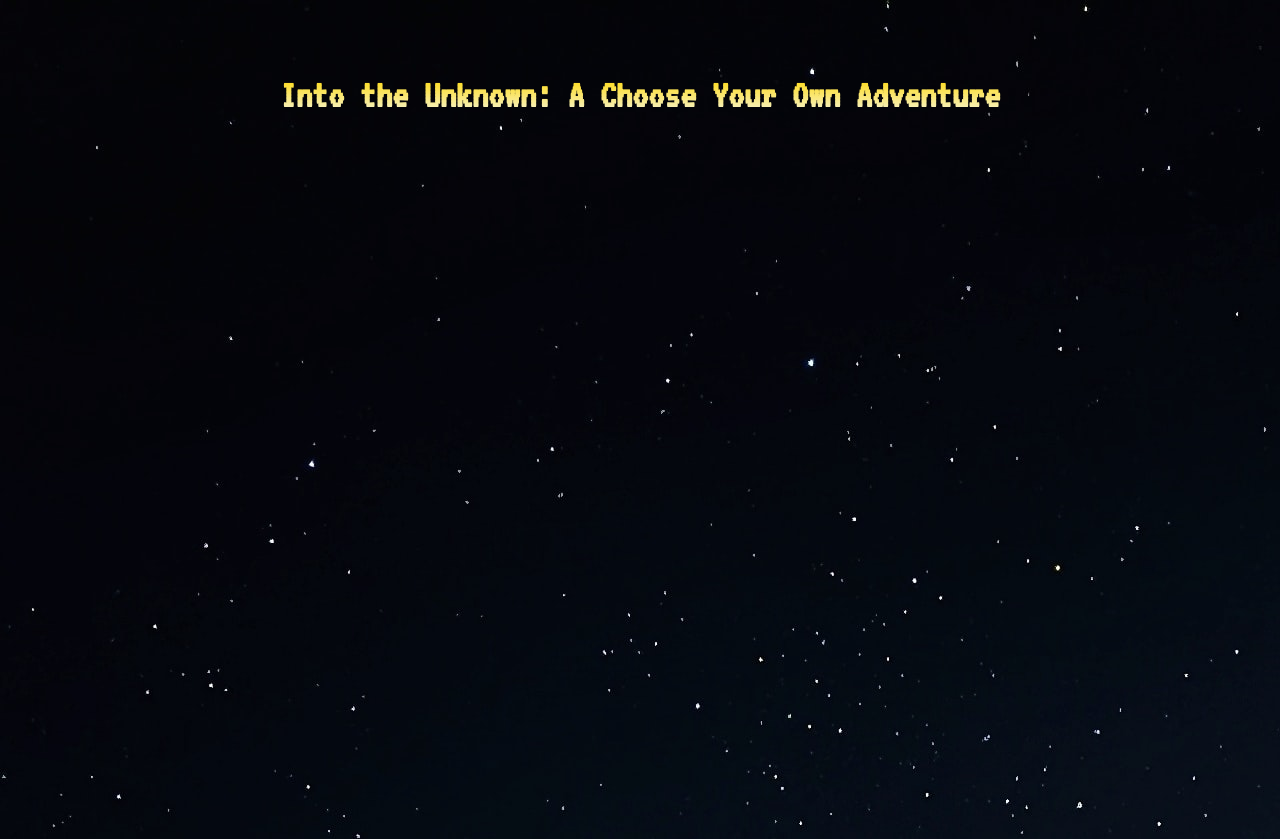
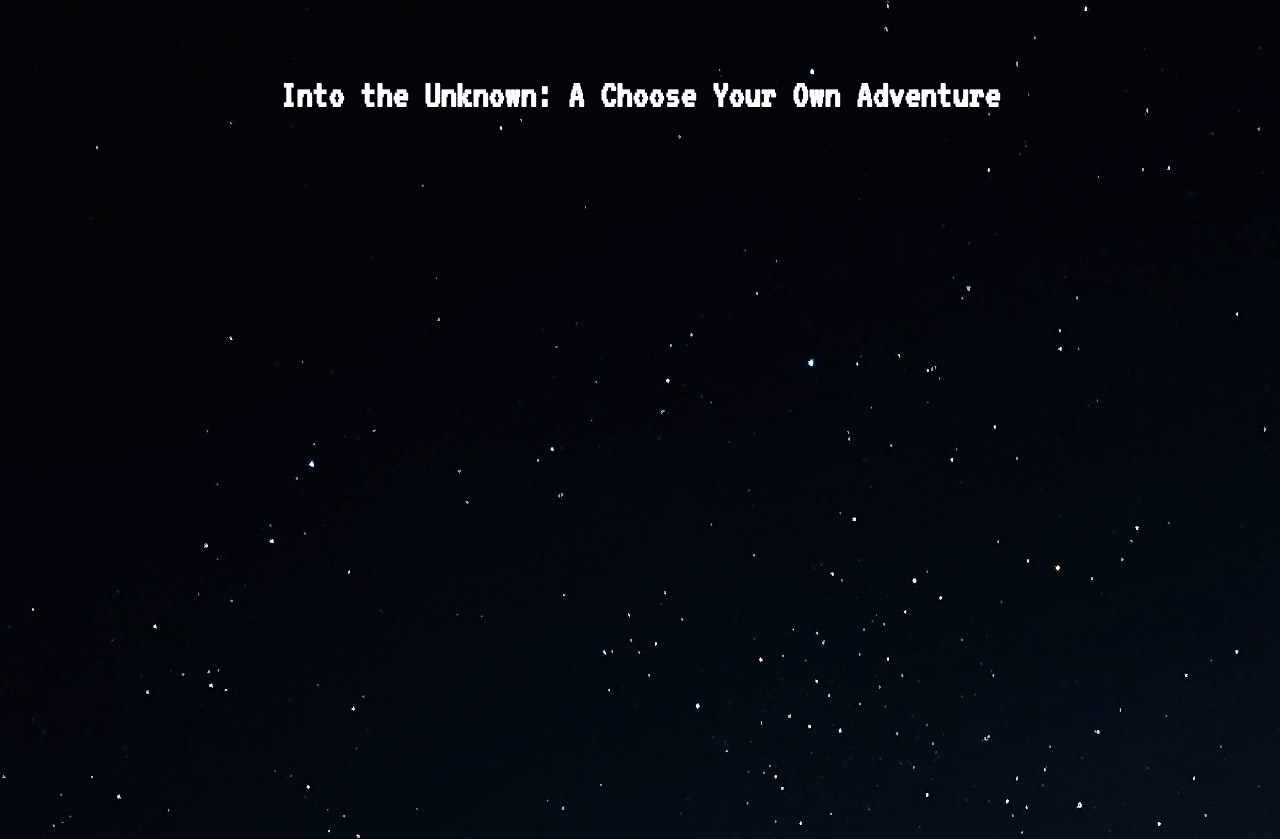
Before and after one commit to samgallic/FAEswamphacks2023, a plain HTML site: page index.html in a window 1280 px wide. Shown: the top 839 px of the page. Drawn offline with Linux system fonts and the light colour scheme.

```diff
--- a/style.css
+++ b/style.css
@@ -10,9 +10,7 @@
 h1 {
   margin-top: 50px;
   font-size: 40px;
-  background: -webkit-linear-gradient(gold, beige);
-  -webkit-background-clip: text;
-  -webkit-text-fill-color: transparent;
+  color: white;
 }
 
 p {
@@ -55,4 +53,5 @@
   align-items: flex-end;
   justify-content: center;
   height: 3500px;
+  font-size: 30px;
 }
```
Also changed, not shown: img/side-of-the-road.jpg (added), 1 other file.
